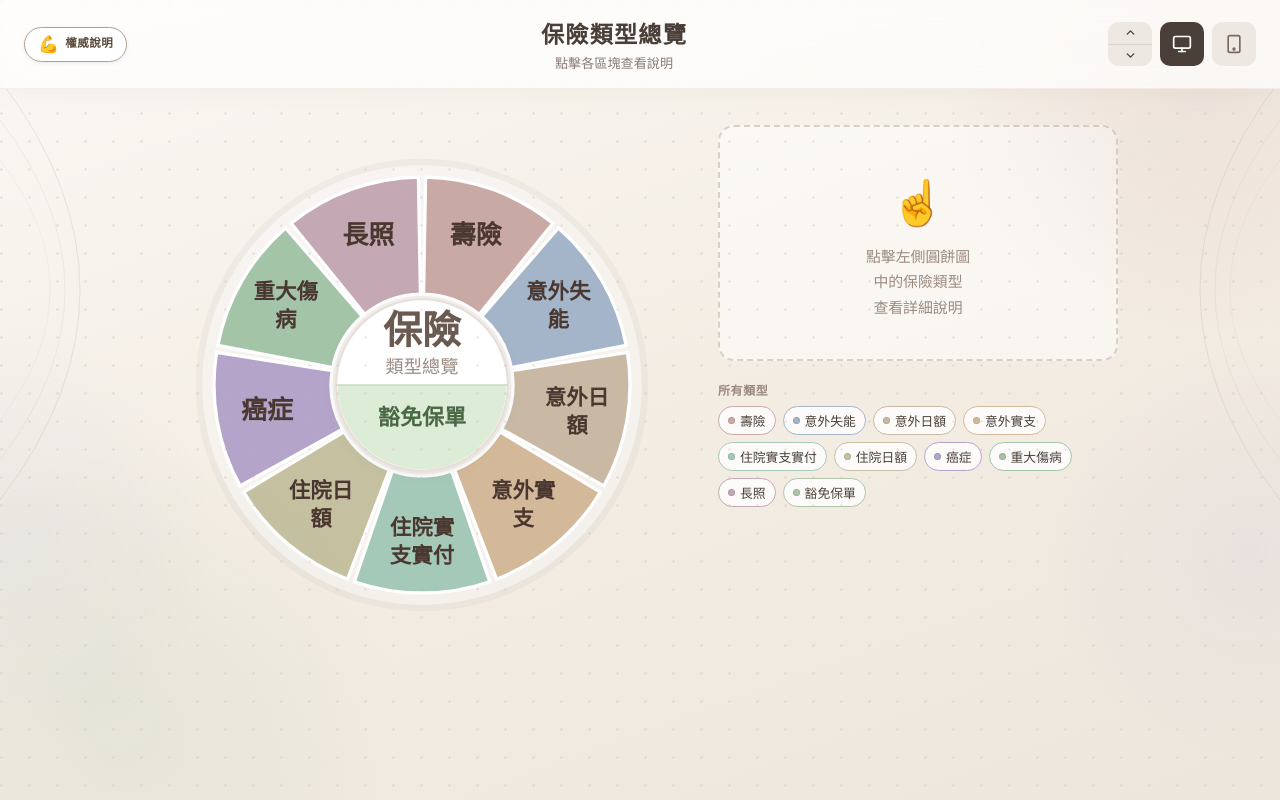
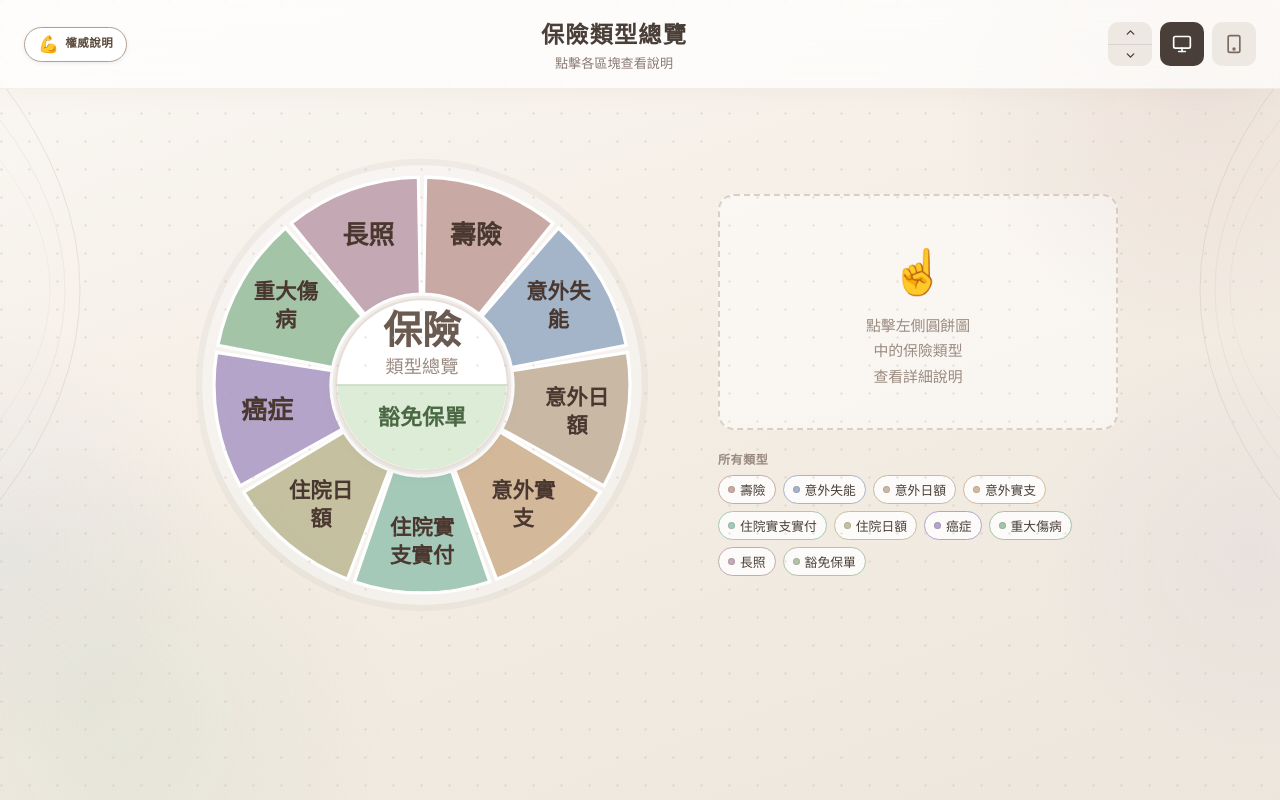
Before and after one commit to stratofin/insurence-pie, a React (Vite) app: page / in a window 1280 px wide. Built offline with nearby package versions, Linux system fonts and the light colour scheme.

Commit message:
Update App.jsx

```diff
--- a/src/App.jsx
+++ b/src/App.jsx
@@ -688,7 +688,7 @@ export default function InsuranceApp() {
         // ── Desktop: side by side ──
         <div style={{
           display: "flex", flexDirection: "row",
-          alignItems: "flex-start", justifyContent: "center",
+          alignItems: "center", justifyContent: "center",
           gap: `${Math.round(36 * chartScale)}px`, padding: "36px 32px",
           width: "100%", maxWidth: `${Math.round(1100 * chartScale)}px`, boxSizing: "border-box",
           flexWrap: "nowrap",
```
